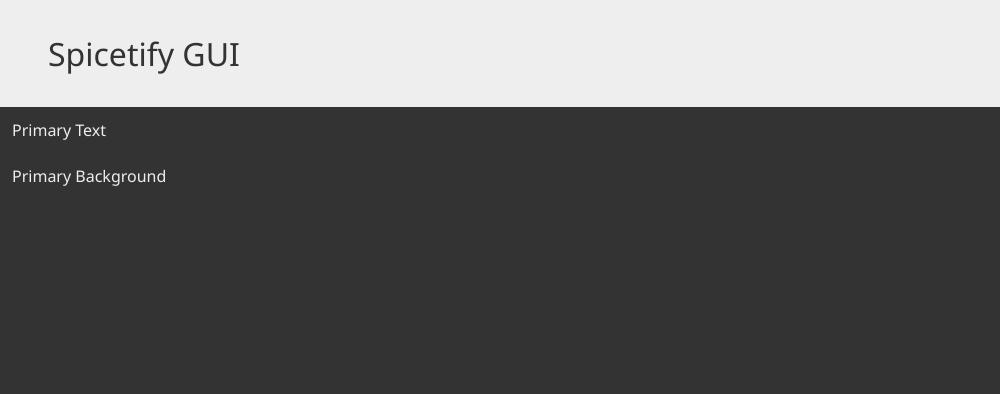
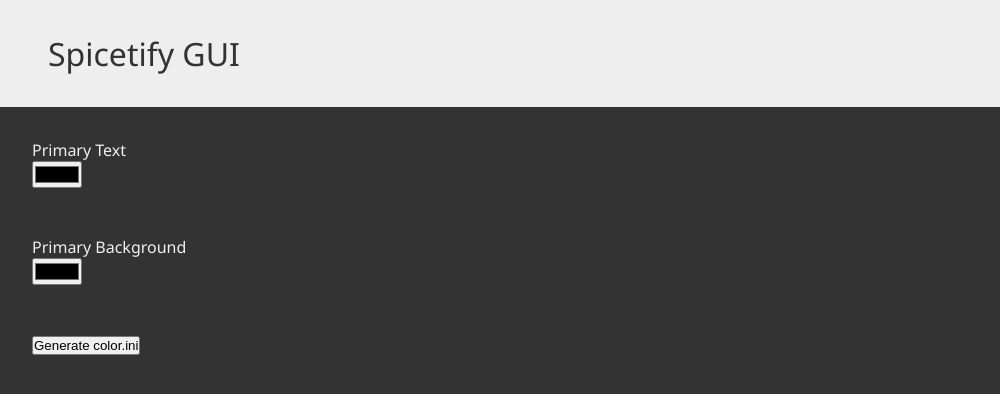
Before and after one commit to rhysperry111/spicetify-gui, an Electron app: page page/index.html in a window 1000 px wide. Drawn offline with Linux system fonts and the light colour scheme.

Commit message:
General development =================== Added inputs Improved styling
Still a LONG way to go

```diff
--- a/page/css/master.css
+++ b/page/css/master.css
@@ -13,6 +13,7 @@
   margin: 0;
 }
 
+
 body {
   background-color: #333;
   color: #eee;
@@ -26,7 +27,7 @@
   background-color: #eee;
   color: #333;
 }
-
-p {
-  padding: 0.75em;
+.holder {
+  margin: 1em;
+  padding: 1em;
 }
--- a/page/index.html
+++ b/page/index.html
@@ -9,13 +9,17 @@
 
 <body>
   <h1>Spicetify GUI</h1>
-  <div class="selector-holder">
+  <div class="holder">
     <p>Primary Text</p>
+    <input type="color" class="selector" id="PrimaryText">
   </div>
-  <div class="selector-holder">
+  <div class="holder">
     <p>Primary Background</p>
+    <input type="color" class="selector" id="PrimaryBackground">
   </div>
-
+  <div class="holder">
+    <input type="button" value="Generate color.ini" onclick="downloadINI()">
+  </div>
   <script src="js/master.js"></script>
 </body>
 
--- a/page/js/master.js
+++ b/page/js/master.js
@@ -1,4 +1,17 @@
-var colorPicker = new ColorPicker.Default("#colorpicker", {
-  // Set the initial color to red
-  color: "#fff"
-});
+function downloadINI() {
+  var filename = "color.ini";
+  var text = `stylesheet
+  stylesheetts
+
+  stest`
+  var element = document.createElement('a');
+  element.setAttribute('href', 'data:text/plain;charset=utf-8,' + encodeURIComponent(text));
+  element.setAttribute('download', filename);
+
+  element.style.display = 'none';
+  document.body.appendChild(element);
+
+  element.click();
+
+  document.body.removeChild(element);
+}
```
